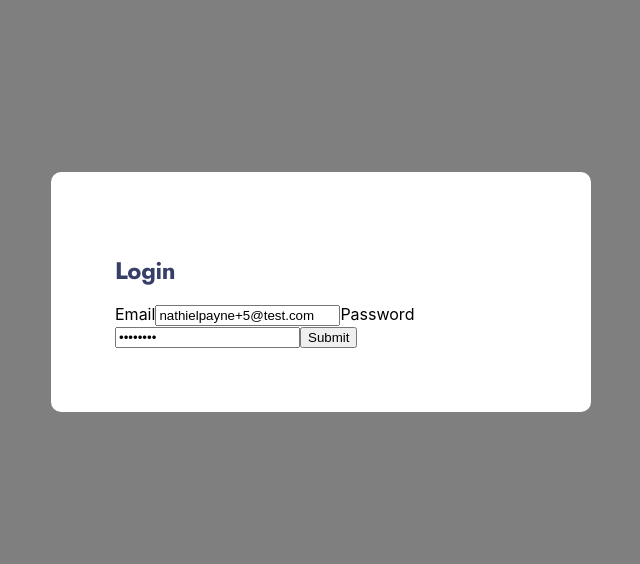
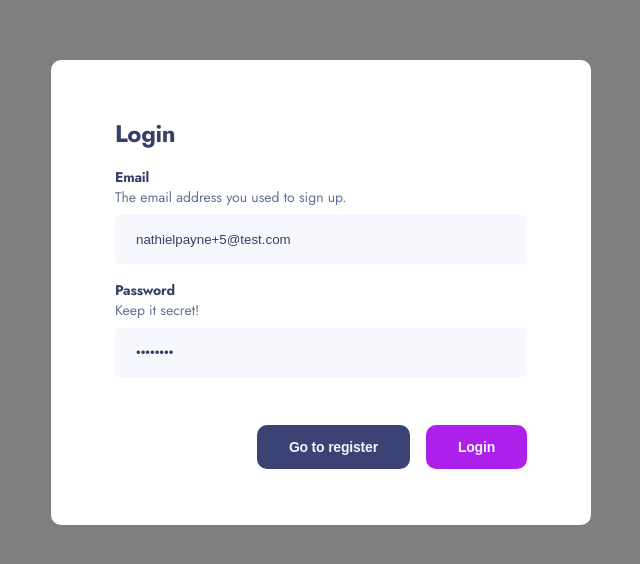
Before and after one commit to dotNATE/product-feedback, a Next.js app in the folder client/: page /login in a window 1280 px wide. Shown: the part 108-672 px from the top of the page, without its empty margins (319-959 px from the left). Built offline with nearby package versions, Linux system fonts and the light colour scheme.

Commit message:
added login form; added basic Button component and Container; added Basic InputField component; elevated Modal to global scope

```diff
--- a/client/views/Login/components/Modal.tsx
+++ b/client/components/Modal.tsx
@@ -2,7 +2,7 @@ import React, { ReactNode } from 'react'
 import styled from '@emotion/styled'
 
 type Props = {
-    children: ReactNode,
+    children: ReactNode | ReactNode[],
 }
 
 const ModalBackground = styled.div({
@@ -19,7 +19,7 @@ const Modal = styled.div({
     display: 'flex',
     flexDirection: 'column',
     justifyContent: 'center',
-    padding: '4rem',
+    padding: '3.5rem 4rem',
     backgroundColor: 'white',
     borderRadius: '10px',
 });
--- /dev/null
+++ b/client/components/buttons/Button.tsx
@@ -0,0 +1,75 @@
+import React from 'react';
+import styled, { StyledComponent } from '@emotion/styled';
+
+type ButtonProps = {
+    label: string,
+    style?: 'submit' | 'cancel' | 'warning' | undefined,
+    type?: "button" | "submit" | "reset" | undefined,
+    onClick?: (event: React.MouseEvent<HTMLButtonElement>) => void,
+};
+
+const BaseButton: React.FC<ButtonProps> = ({ label, style, type, onClick }) => {
+    const BaseButton = styled.button`
+        background-color: rgb(58, 67, 116);
+        border-radius: 10px;
+        border: none;
+        padding: .75rem 2rem;
+        margin-left: 1rem;
+        &:hover {
+            background-color: rgb(101, 110, 163);
+            cursor: pointer;
+        }
+    `;
+
+    const SubmitButton = styled.button`
+        background-color: rgb(173, 31, 234);
+        border-radius: 10px;
+        border: none;
+        padding: .75rem 2rem;
+        margin-left: 1rem;
+        &:hover {
+            background-color: rgb(199, 90, 246);
+            cursor: pointer;
+        }
+    `;
+
+    const WarningButton = styled.button`
+    background-color: rgb(215, 55, 55);
+    border-radius: 10px;
+    border: none;
+    padding: .75rem 2rem;
+    margin-left: 1rem;
+    &:hover {
+        background-color: rgb(233, 136, 136);
+        cursor: pointer;
+    }
+    `;
+
+    const Label = styled.h4`
+        color: rgb(242, 244, 255);
+    `;
+
+    const getButtonStyle = (): StyledComponent<{}, React.DetailedHTMLProps<React.ButtonHTMLAttributes<HTMLButtonElement>, HTMLButtonElement>, {}> => {
+        switch (style) {
+            case 'submit':
+                return SubmitButton;
+            case 'warning':
+                return WarningButton;
+            default:
+                return BaseButton;
+        };
+    };
+
+    const RenderButton = getButtonStyle();
+
+    return (
+        <RenderButton
+            type={type}
+            onClick={onClick}
+        >
+            <Label>{ label }</Label>
+        </RenderButton>
+    );
+};
+
+export default BaseButton;
--- /dev/null
+++ b/client/components/buttons/ButtonContainer.tsx
@@ -0,0 +1,9 @@
+import styled from '@emotion/styled';
+
+const ButtonContainer = styled.div`
+    display: flex;
+    justify-content: flex-end;
+    margin-top: 3rem;
+`;
+
+export default ButtonContainer;
--- /dev/null
+++ b/client/components/inputs/InputField.tsx
@@ -0,0 +1,60 @@
+import React from 'react';
+import { Field } from 'formik';
+import styled from '@emotion/styled';
+
+type Props = {
+    name: string,
+    description?: string,
+    label?: string,
+    error?: string,
+    type?: 'text' | 'email' | 'password' | 'select' | undefined,
+};
+
+const InputField: React.FC<Props> = ({ name, description, label, error, type }) => {
+    const Container = styled.div`
+        display: flex;
+        flex-direction: column;
+        margin-top: 1rem;
+    `;
+
+    const StyledField = styled(Field)`
+        background-color: rgb(247, 248, 253);
+        border: 1px solid ${error ? 'rgb(215, 55, 55)' : 'transparent'};
+        border-radius: 5px;
+        padding: 1rem 1.25rem;
+        margin-top: .5rem;
+        &:focus-visible {
+            outline: none;
+            border-color: ${error ? 'rgb(215, 55, 55)' : 'rgb(70, 97, 230)'};
+        }
+    `;
+
+    const Description = styled.p`
+        font-size: 14px;
+        color: rgb(100, 113, 150);
+    `;
+
+    const ErrorMessage = styled.p`
+        color: rgb(215, 55, 55);
+        font-size: 14px;
+        margin-top: .25rem;
+    `;
+
+    return (
+        <Container>
+            {label &&
+                <label htmlFor={name}>
+                    <h4>{label}</h4>
+                </label>
+            }
+            {description && <Description>{description}</Description>}
+            <StyledField
+                id={name}
+                name={name}
+                type={type}
+            />
+            {error && <ErrorMessage>{error}</ErrorMessage>}
+        </Container>
+    );
+};
+export default InputField;
--- a/client/pages/_document.tsx
+++ b/client/pages/_document.tsx
@@ -4,7 +4,7 @@ import styled from '@emotion/styled';
 const Body = styled.body({
   height: '100vh',
   width: '100%',
-  backgroundColor: '#F2F4FF',
+  backgroundColor: 'rgb(242, 244, 255)',
   margin: 0,
 });
 
--- a/client/styles/styles.css
+++ b/client/styles/styles.css
@@ -2,10 +2,7 @@
 
 html,
 body {
-  padding: 0;
-  margin: 0;
-  font-family: -apple-system, BlinkMacSystemFont, Segoe UI, Roboto, Oxygen,
-    Ubuntu, Cantarell, Fira Sans, Droid Sans, Helvetica Neue, sans-serif;
+  font-family: 'Jost', sans-serif;
 }
 
 a {
@@ -15,33 +12,44 @@ a {
 
 * {
   box-sizing: border-box;
+  padding: 0;
+  margin: 0;
 }
 
-h1, h2, h3, h4 {
-    font-family: 'Jost', sans-serif;
+h1, h2, h3, h4, label, input, p {
   color: rgb(55, 63, 104);
 }
 
 h1 {
   font-size: 24px;
+  font-weight: 700;
   line-height: 35px;
   letter-spacing: -0.33px;
 }
 
 h2 {
   font-size: 20px;
+  font-weight: 700;
   line-height: 19px;
   letter-spacing: -0.25px;
 }
 
 h3 {
   font-size: 18px;
+  font-weight: 700;
   line-height: 26px;
   letter-spacing: -0.25px;
 }
 
 h4 {
   font-size: 14px;
+  font-weight: 700;
   line-height: 20px;
   letter-spacing: -0.2px;
 }
+
+label {
+  font-size: 15px;
+  font-weight: 400;
+  line-height: 22px;
+}
--- a/client/views/Login/index.tsx
+++ b/client/views/Login/index.tsx
@@ -1,10 +1,14 @@
 import React from 'react';
-import { Formik, Field, Form } from 'formik';
+import { Formik, Form } from 'formik';
 import { useMutation } from '@apollo/client';
+import styled from '@emotion/styled';
 
 import { loginWithEmailMutation } from '../../graphql/mutations';
 
-import Modal from './components/Modal';
+import Modal from '../../components/Modal';
+import InputField from '../../components/inputs/InputField';
+import Button from '../../components/buttons/Button';
+import ButtonContainer from '../../components/buttons/ButtonContainer';
 
 interface Values {
     email: string;
@@ -29,28 +33,38 @@ const Login: React.FC = ({}) => {
         });
     };
 
-    return loading ? (
-        <Modal>
-            <div>Loading...</div>
-        </Modal>
-    ) : (
+    const handleGoToRegister = (event: React.MouseEvent<HTMLButtonElement>): void => {
+        event.preventDefault();
+        console.log('event: ', event);
+    };
+
+    const StyledForm = styled(Form)`
+        display: flex;
+        flex-direction: column;
+    `;
+
+    const FormErrorMessage = styled.p`
+        color: rgb(215, 55, 55);
+    `
+
+    return (
         <Modal>
             <h1>Login</h1>
             <Formik
                 initialValues={initialValues}
                 onSubmit={handleSubmit}
             >
-                <Form>
-                    {error && <p>{error.message}</p>}
+                <StyledForm>
+                    {error && <FormErrorMessage>{error.message}.</FormErrorMessage>}
 
-                    <label htmlFor='email'>Email</label>
-                    <Field id='email' name='email'/>
+                    <InputField label='Email' name='email' type='email' description='The email address you used to sign up.' />
+                    <InputField label='Password' name='password' type='password' description='Keep it secret!' />
 
-                    <label htmlFor='password'>Password</label>
-                    <Field id='password' name='password' type='password'/>
-
-                    <button type='submit'>Submit</button>
-                </Form>
+                    <ButtonContainer>
+                        <Button label='Go to register' onClick={handleGoToRegister} />
+                        <Button label='Login' style='submit' />
+                    </ButtonContainer>
+                </StyledForm>
             </Formik>
         </Modal>
     );
```
Lines whose indentation alone changed are shown as unchanged.
